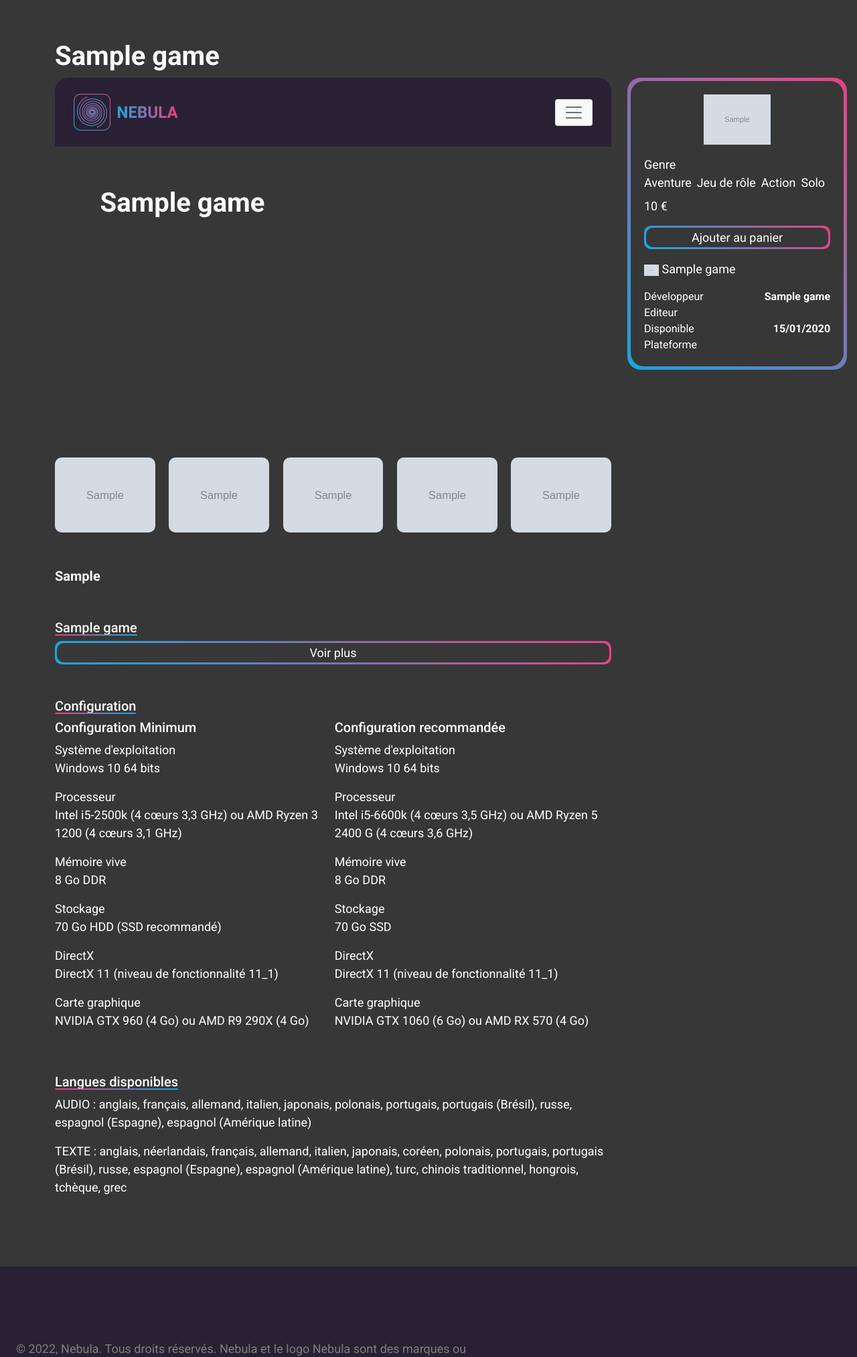
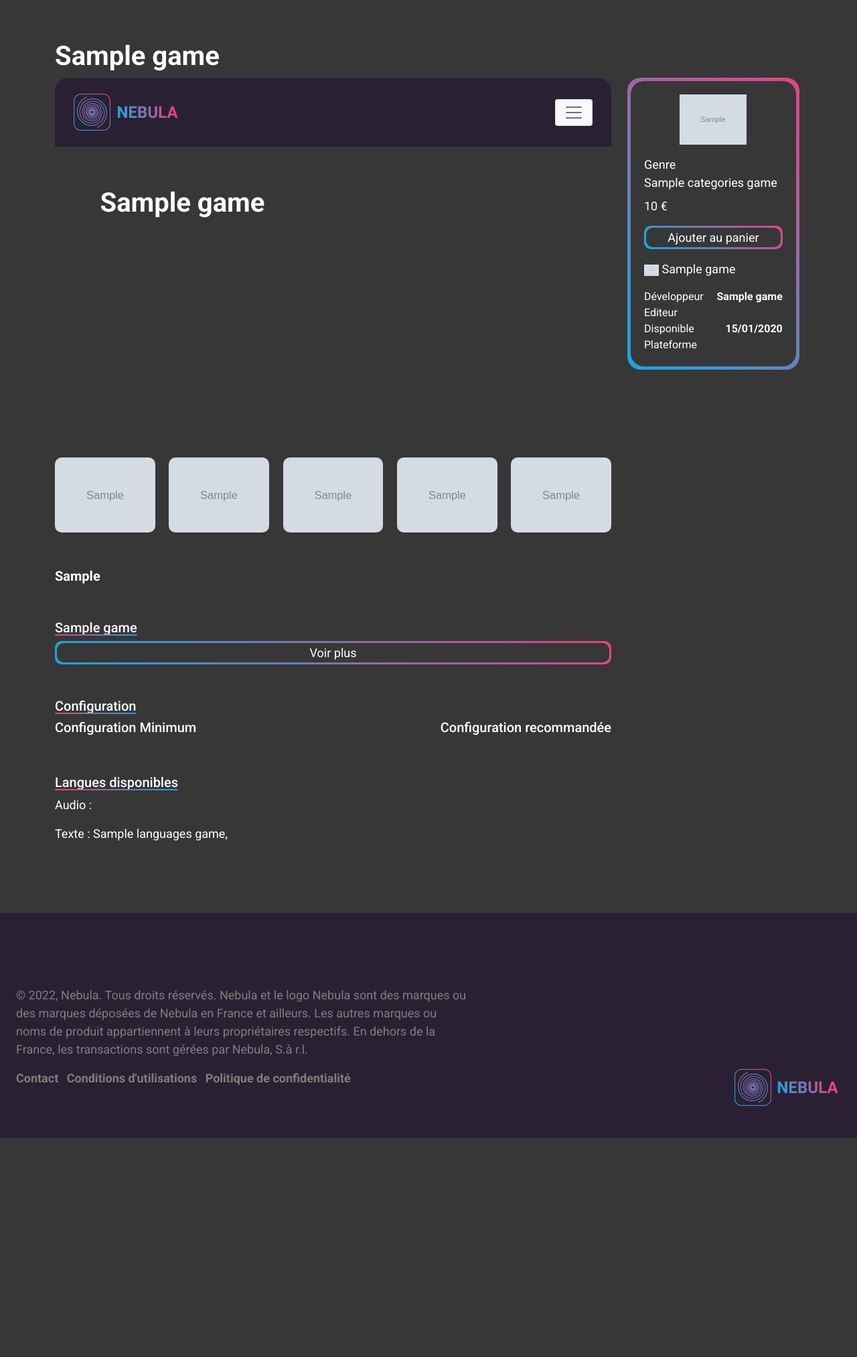
Before and after one commit to AurelienPrugnaud/nebula_project, a PHP site: template View/game/show.html.twig in a window 1280 px wide. Shown: the part 133-2159 px from the top of the page at 67% size. After the commit the page ends 1832 px from the top, so only its background shows below. Run offline with PHP 8.4, Linux system fonts and the light colour scheme; the template is opened without the code that fills it: most values are stand-ins (such as "Sample title", 1, 10 or a date in 2020); grey boxes marked "Sample" are stand-in pictures; some libraries are stand-ins or nearby versions.

Commit message:
Commit : 	- dynamise the game page 	- clean some code

```diff
--- a/Controller/GameController.php
+++ b/Controller/GameController.php
@@ -170,7 +170,7 @@
             $gameDirectory = preg_replace('/\s+/', '_' ,strtolower($_POST["title"]));
 
             if (!is_dir('../assets/public/img/games/'.$gameDirectory)) {
-                mkdir('../assets/public/img/games/'.$gameDirectory, 0777, true);
+                mkdir('../assets/public/img/games/'.$gameDirectory, 0755, true);
             } else {
                 throw new \Exception("Le dossier du jeu est déjà créer.");
 
@@ -302,7 +302,7 @@
             );
 
         else :
-            echo "coucou";
+            echo "";
         endif;
     }
     catch(\Exception $e) {
--- a/Model/Router.php
+++ b/Model/Router.php
@@ -17,13 +17,10 @@
 
             $pages = Page::getPagesList($dbc);
 
-            //var_dump($pages);
             foreach ($pages as $page) {
                 if ($_SERVER['REQUEST_URI'] == $page['url']) {
                     $page = new \Aurelien\Nebula\Controller\PageController($page['template'] . ".html.twig", ['title' => $page['title']]);
                 }
             }
-
-
         }
     }
--- a/Model/Type.php
+++ b/Model/Type.php
@@ -78,8 +78,7 @@ class Type {
         $sqlQuery = 'SELECT * FROM type WHERE id = :id';
         $bindParam = array('id' => $id);
         $typeById = $this->dbc->select($sqlQuery, $bindParam);
-        $typeByIdJson = json_encode($typeById);
-        return $type;
+        return $typeById;
     }
 
     /**
@@ -92,7 +91,6 @@ class Type {
         $sqlQuery = 'INSERT INTO type SET id = :id, name = :name';
         $bindParam = array('id' => $id, 'name' => $name);
         $type = $this->dbc->updateOrDeleteOrAdd($sqlQuery, $bindParam);
-        $typeJson = json_encode($type);
         return $type;
     }
 
@@ -106,7 +104,6 @@ class Type {
         $sqlQuery = 'UPDATE type SET id = :id, name = :name';
         $bindParam = array('id' => $id, 'name' => $name);
         $type = $this->dbc->updateOrDeleteOrAdd($sqlQuery, $bindParam);
-        $typeJson = json_encode($type);
         return $type;
     }
 
@@ -119,7 +116,6 @@ class Type {
         $sqlQuery = "DELETE FROM type WHERE type.id = $id";
         $bindParam = array('id' => $id);
         $type = $this->dbc->updateOrDeleteOrAdd($sqlQuery, $bindParam);
-        $typeJson = json_encode($type);
         return $type;
     }
 
--- a/View/game/show.html.twig
+++ b/View/game/show.html.twig
@@ -3,7 +3,7 @@
 {% block content %}
 <! -- //////////////////////////////MAIN START//////////////////////////////////////// -->
     <main class="container white-page">
-        {% for game in games|slice(0,1) %}
+        {% for game in games %}
         <h1 class="t-game2">{{game.name}}</h1>
         <div class="row">
             <div class="col-lg-9">
@@ -41,7 +41,6 @@
                                 </p>
                                 {% endif %}
                             {% endfor %}
-
                         <div id="content" class="content">
                             {% for paragraph in paragraphs|slice(3, 5) %}
                             {% if paragraph.id_game in game.id %}
@@ -52,7 +51,6 @@
                                 {% endif %}
                             {% endfor %}
                         </div>
-
                         <div class="d-flex justify-content-center">
                             <div class="border-button-game-page">
                                 <button id="buttonCollapse" class="button-game-page collapsible">
@@ -69,58 +67,28 @@
                     </div>
                     <div class="d-flex justify-content-between">
                         <div class="me-3">
-                            <h3 class="t-description">Configuration Minimum</h3>
-                            <p class="p.description">
-                                Système d'exploitation<br>
-                                Windows 10 64 bits
-                            </p>
-                            <p class="p.description">
-                                Processeur<br>
-                                Intel i5-2500k (4 cœurs 3,3 GHz) ou AMD Ryzen 3 1200 (4 cœurs 3,1 GHz)
-                            </p>
-                            <p class="p.description">
-                                Mémoire vive<br>
-                                8 Go DDR
-                            </p>
-                            <p class="p.description">
-                                Stockage<br>
-                                70 Go HDD (SSD recommandé)
-                            </p>
-                            <p class="p.description">
-                                DirectX<br>
-                                DirectX 11 (niveau de fonctionnalité 11_1)
-                            </p>
-                            <p class="p.description">
-                                Carte graphique<br>
-                                NVIDIA GTX 960 (4 Go) ou AMD R9 290X (4 Go)
-                            </p>
+                            <h3 class="t-description mb-2">Configuration Minimum</h3>
+                                {% for requirements in requirementsGame %}
+                                {% if requirements.minimum == 1 %}
+                                <p class="p.description">
+                                    {{requirements.typeName}}
+                                    <br>
+                                    {{requirements.requirementName}}
+                                </p>
+                                {% endif %}
+                                {% endfor %}
                         </div>
                         <div>
                             <h3 class="t-description">Configuration recommandée</h3>
-                            <p class="p.description">
-                                Système d'exploitation<br>
-                                Windows 10 64 bits
-                            </p>
-                            <p class="p.description">
-                                Processeur<br>
-                                Intel i5-6600k (4 cœurs 3,5 GHz) ou AMD Ryzen 5 2400 G (4 cœurs 3,6 GHz)
-                            </p>
-                            <p class="p.description">
-                                Mémoire vive<br>
-                                8 Go DDR
-                            </p>
-                            <p class="p.description">
-                                Stockage<br>
-                                70 Go SSD
-                            </p>
-                            <p class="p.description">
-                                DirectX<br>
-                                DirectX 11 (niveau de fonctionnalité 11_1)
-                            </p>
-                            <p class="p.description">
-                                Carte graphique<br>
-                                NVIDIA GTX 1060 (6 Go) ou AMD RX 570 (4 Go)
-                            </p>
+                            {% for requirements in requirementsGame %}
+                                {% if requirements.minimum == 0 %}
+                                <p class="p.description">
+                                    {{requirements.typeName}}
+                                    <br>
+                                    {{requirements.requirementName}}
+                                </p>
+                                {% endif %}
+                                {% endfor %}
                         </div>
                     </div>
                 </div>
@@ -130,18 +98,24 @@
                         <span></span>
                     </div>
                     <p>
-                        AUDIO : anglais, français, allemand, italien, japonais, polonais, portugais,
-                        portugais
-                        (Brésil),
-                        russe, espagnol (Espagne), espagnol (Amérique latine)
+                        <span>Audio :</span>
+                        {% for languages in languagesGame %}
+                        {% if languages.isAudio == 1 %}
+                        <span> {{ languages.languageName }},</span>
+                        {% endif %}
+                        {% else %}
+                        Pas de langue audio trouvée en base de données
+                        {% endfor %}
                     </p>
                     <p>
-                        TEXTE : anglais, néerlandais, français, allemand, italien, japonais, coréen,
-                        polonais,
-                        portugais,
-                        portugais (Brésil), russe, espagnol (Espagne), espagnol (Amérique latine), turc,
-                        chinois
-                        traditionnel, hongrois, tchèque, grec
+                        <span>Texte :</span>
+                        {% for languages in languagesGame %}
+                        {% if languages.isAudio == 0 %}
+                        <span> {{ languages.languageName }},</span>
+                        {% endif %}
+                        {% else %}
+                        Pas de langue textuelle trouvée en base de données
+                        {% endfor %}
                     </p>
                 </div>
             </div>
@@ -155,18 +129,9 @@
                             Genre
                         </span>
                         <div class="d-flex justify-content-between mb-2">
-                            <span class="me-2">
-                                Aventure
-                            </span>
-                            <span class="me-2">
-                                Jeu de rôle
-                            </span>
-                            <span class="me-2">
-                                Action
-                            </span>
-                            <span class="me-2">
-                                Solo
-                            </span>
+                            {% for category in categoriesGame %}
+                                <span class="me-2">{{category.categoryName}}</span>
+                            {% endfor %}
                         </div>
                         <p>
                             {{ game.price|replace({'.' : ','}) }} €
@@ -210,12 +175,13 @@
                             <span class="left-card-game">
                                 Plateforme
                             </span>
-                            {% for platform in platforms %}
-                            <span>{{ platform.0.platformName }}</span>
+                            {% for platform in platformsGame %}
+                                {% if platform.platformName == 'Windows' %}
+                                    <span class="iconify" data-icon="ant-design:windows-filled" style="color: white;"></span>
+                                {% endif %}
                             {% else %}
-                            <span>pete les couilles !</span>
+                                <span>Pas de plateforme trouvée en base de données</span>
                             {% endfor %}
-                            {# <span class="iconify" data-icon="ant-design:windows-filled" style="color: white;"></span> #}
                         </div>
                     </div>
                 </div>
--- a/assets/src/js/script.js
+++ b/assets/src/js/script.js
@@ -106,8 +106,7 @@ if (typeof slide[0] === 'undefined') {
       }
     });
   })();
+
 }
 
-
-
 ////////////////COLLAPSE GAME PAGE END //////////////////////////
```
Also changed, not shown: Controller/PageController.php (+14 -30 lines), Model/Category.php (+12 -9 lines), Model/Game.php (+68 -53 lines), Model/Image.php (+4 -8 lines), Model/Language.php (+14 -8 lines), Model/Page.php (+3 -8 lines), Model/Paragraph.php (+4 -8 lines), Model/Pegi.php (+4 -8 lines), Model/Platform.php (+15 -5 lines), Model/Requirement.php (+14 -8 lines), Model/User.php (+4 -3 lines), assets/public/js/script.min.js.
